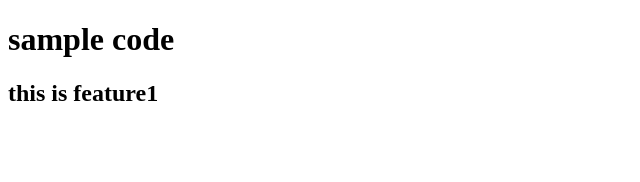
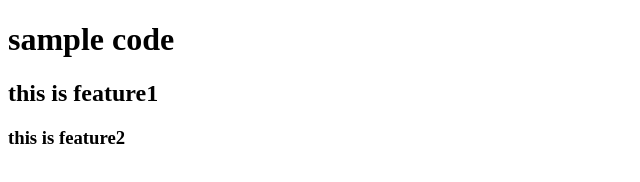
Before and after one commit to umerpatvegar/demo, a plain HTML site: page index.html in a window 1280 px wide. Shown: the whole page, without its empty margins (0-640 px from the left). Drawn offline with Linux system fonts and the light colour scheme.

Commit message:
added feature2

```diff
--- a/index.html
+++ b/index.html
@@ -8,5 +8,6 @@
 <body>
     <h1>sample code</h1>
     <h2>this is feature1</h2>
+    <h3>this is feature2</h3>
 </body>
 </html>
```
